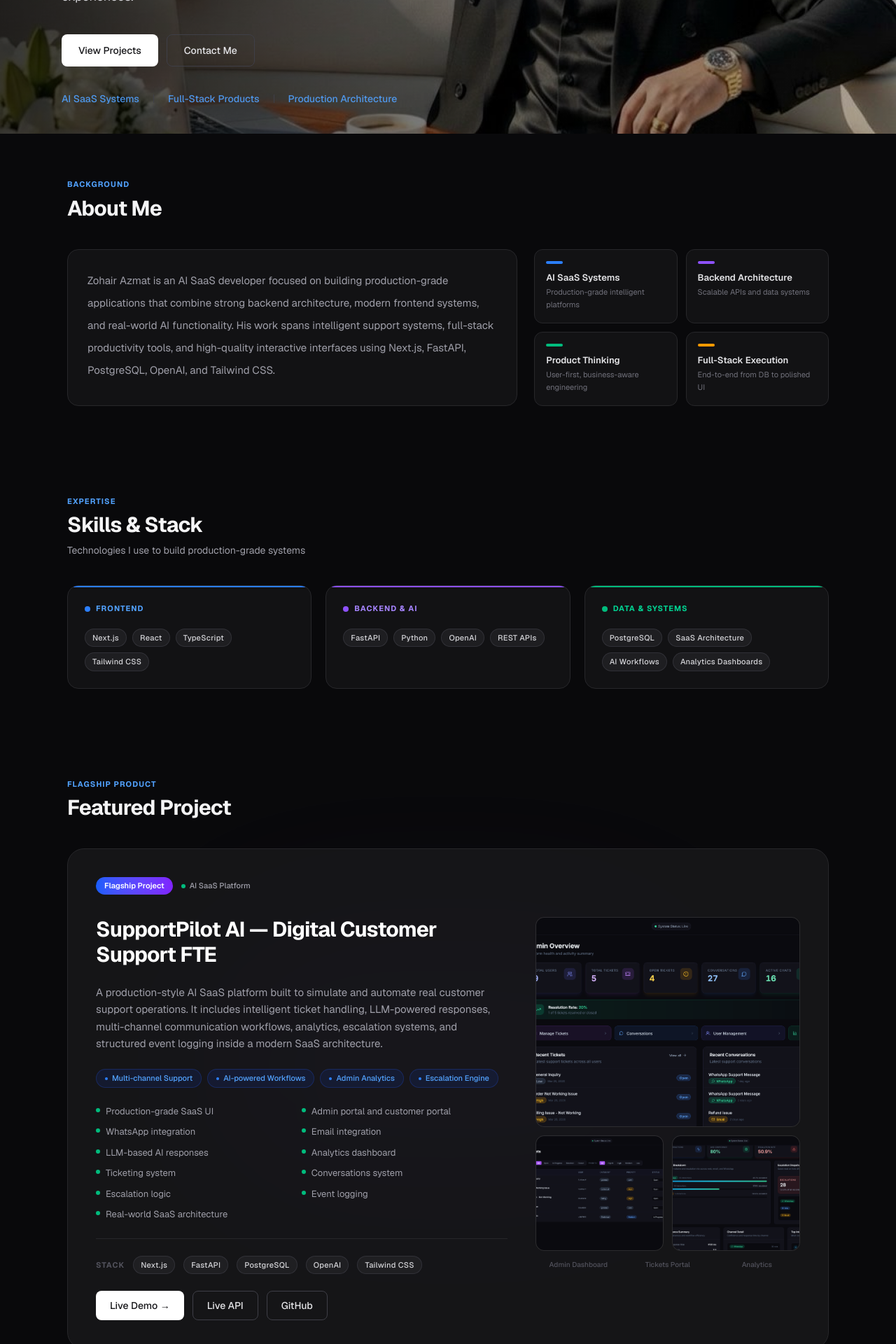
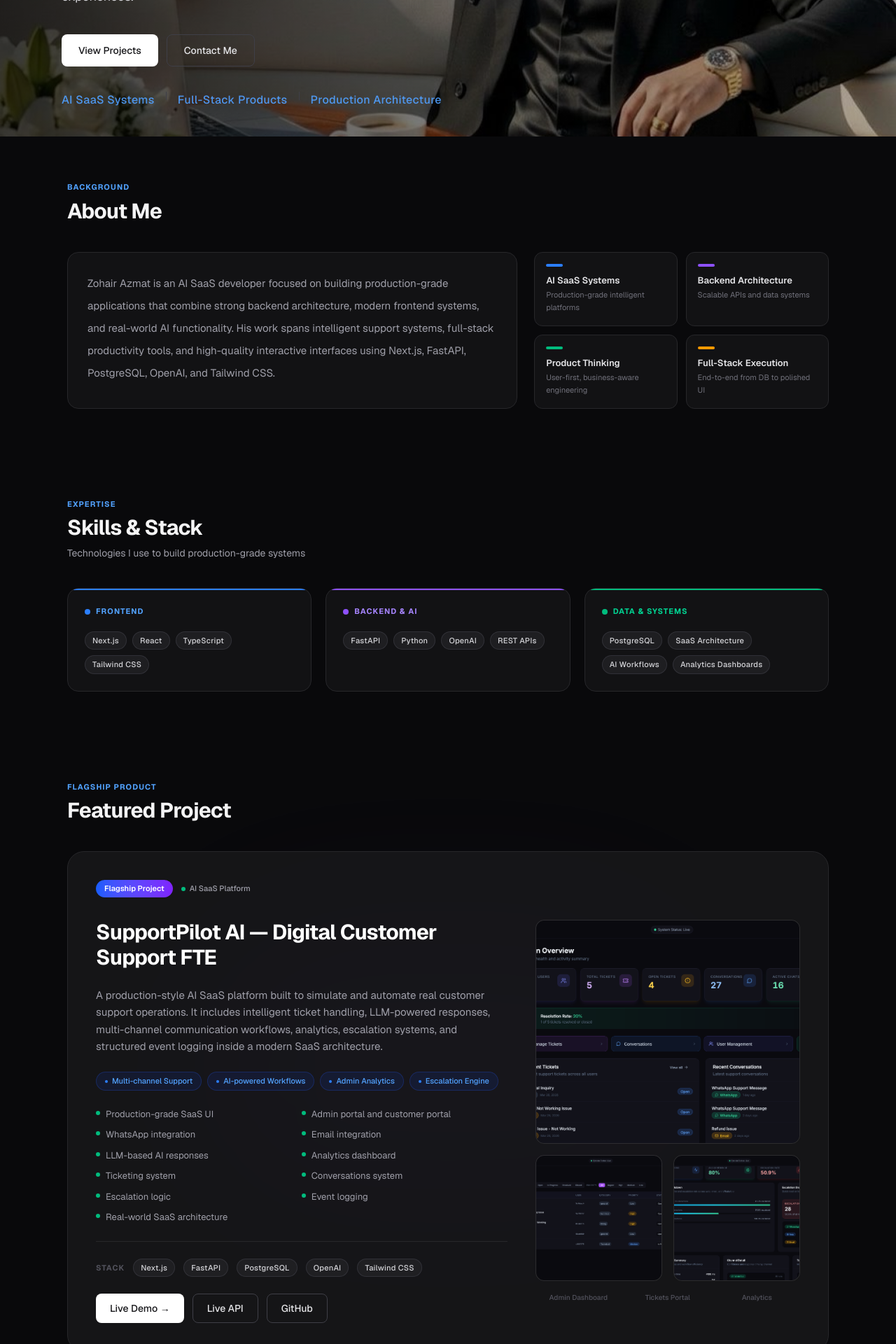
Before and after one commit to zohair-azmat-ai/zohair-portfolio, a Next.js app: page / in a window 1280 px wide. Shown: the part 520-2440 px from the top of the page at 70% size. Built offline with nearby package versions, Linux system fonts and the light colour scheme.

Commit message:
Improve hero labels visibility and enlarge featured thumbnails

```diff
--- a/components/sections/FeaturedProjectSection.tsx
+++ b/components/sections/FeaturedProjectSection.tsx
@@ -132,9 +132,9 @@ export default function FeaturedProjectSection() {
             </div>
 
             {/* ── Right: real screenshots ── */}
-            <div className="flex flex-col gap-3 lg:col-span-2">
+            <div className="flex flex-col gap-4 lg:col-span-2">
 
-              <div className="h-[300px] w-full overflow-hidden rounded-xl border border-white/10">
+              <div className="h-[320px] w-full overflow-hidden rounded-xl border border-white/10">
                 <img
                   src="/admin.png"
                   alt="SupportPilot Admin Dashboard"
@@ -142,15 +142,15 @@ export default function FeaturedProjectSection() {
                 />
               </div>
 
-              <div className="grid grid-cols-2 gap-3">
-                <div className="h-[165px] overflow-hidden rounded-xl border border-white/10">
+              <div className="grid grid-cols-2 gap-4">
+                <div className="h-[180px] overflow-hidden rounded-xl border border-white/10">
                   <img
                     src="/tickets.png"
                     alt="SupportPilot Tickets Portal"
                     className="w-full h-full object-cover rounded-xl"
                   />
                 </div>
-                <div className="h-[165px] overflow-hidden rounded-xl border border-white/10">
+                <div className="h-[180px] overflow-hidden rounded-xl border border-white/10">
                   <img
                     src="/analytics.png"
                     alt="SupportPilot Analytics"
--- a/components/sections/HeroSection.tsx
+++ b/components/sections/HeroSection.tsx
@@ -73,10 +73,10 @@ export default function HeroSection() {
           </div>
 
           {/* Mini stats */}
-          <div className="animate-fade-up animation-delay-400 flex flex-wrap items-center gap-x-5 gap-y-2">
+          <div className="animate-fade-up animation-delay-400 flex flex-wrap gap-4">
             {stats.map((label, i) => (
               <Fragment key={label}>
-                <span className="text-sm font-medium text-blue-400 opacity-90">
+                <span className="text-sm md:text-base font-medium text-blue-400/90 tracking-wide">
                   {label}
                 </span>
                 {i < stats.length - 1 && (
```
